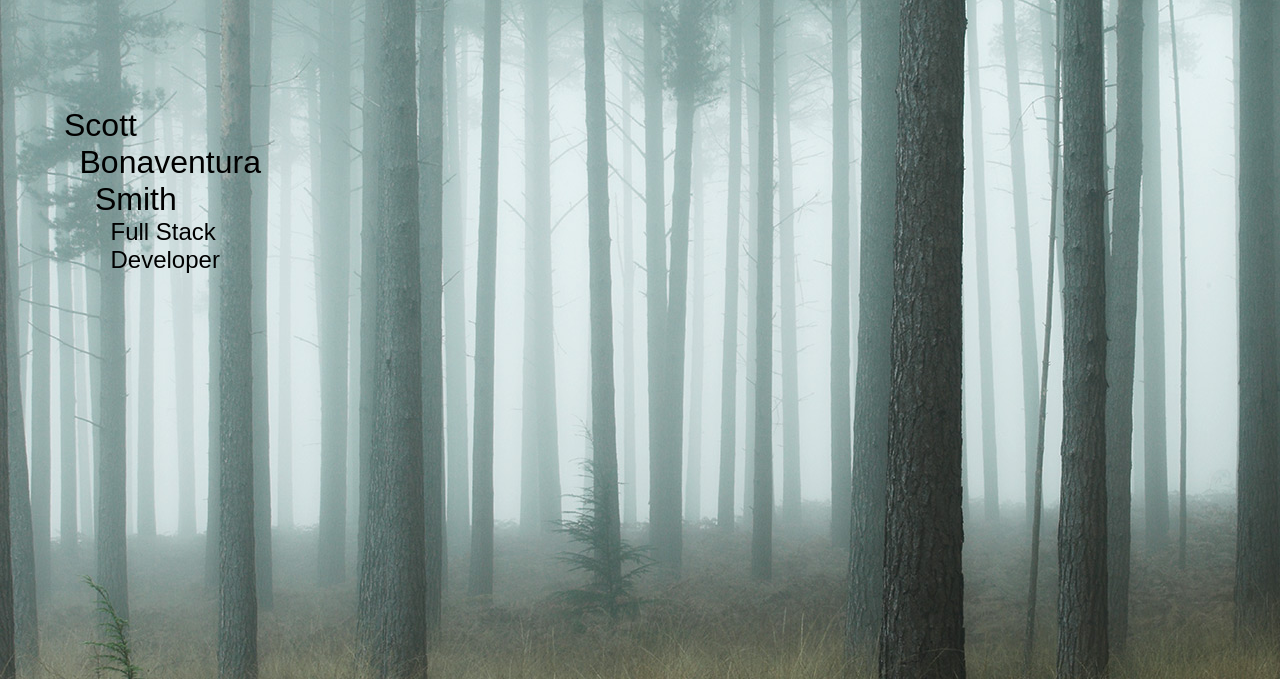
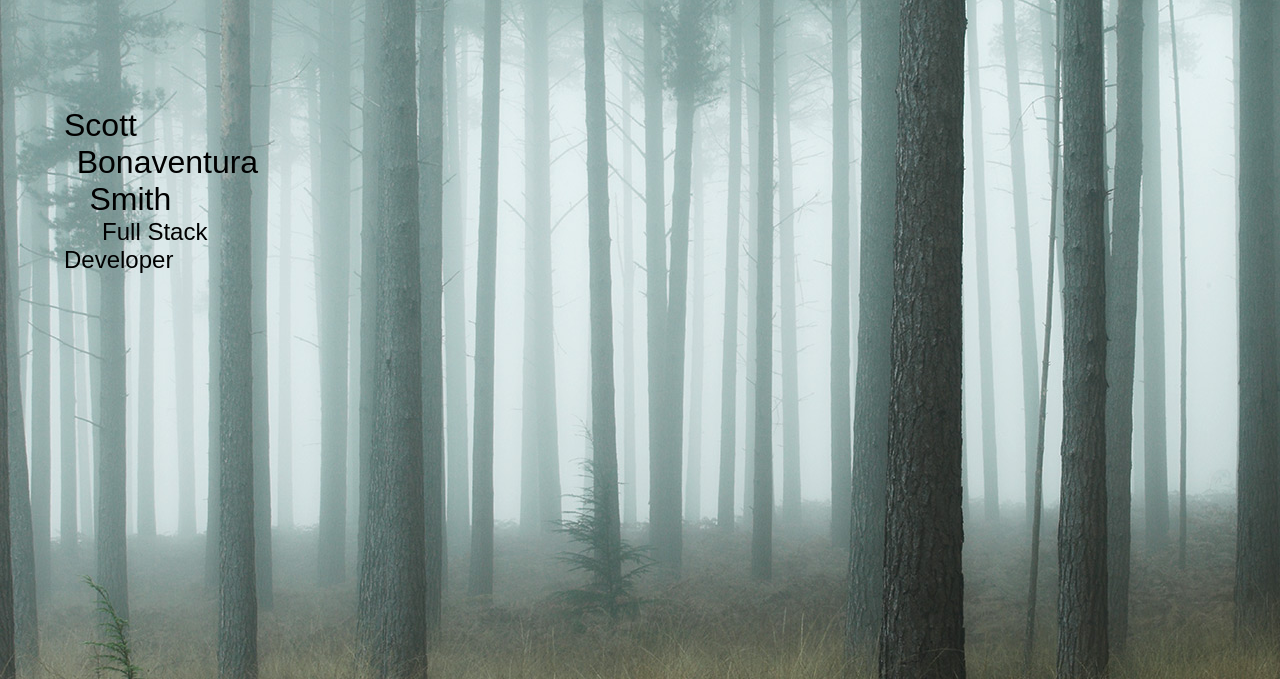
Before and after one commit to sbsmith1101/prof-profile, a website built with Parcel: page index.html in a window 1280 px wide. Shown: the part 121-800 px from the top of the page. Built offline with nearby package versions, Linux system fonts and the light colour scheme.

Commit message:
text revision

```diff
--- a/index.html
+++ b/index.html
@@ -24,7 +24,8 @@
         <h1 class="scott">Scott</h1>
         <h1 class="bona">Bonaventura</h1>
         <h1 class="smith">Smith</h1>
-        <h2 class="posi">Full Stack Developer</h2>
+        <h2 class="posi">Full Stack</h2>
+        <h2 class="posi2">Developer</h2>
     </div>
 </body>
 <footer>
```
